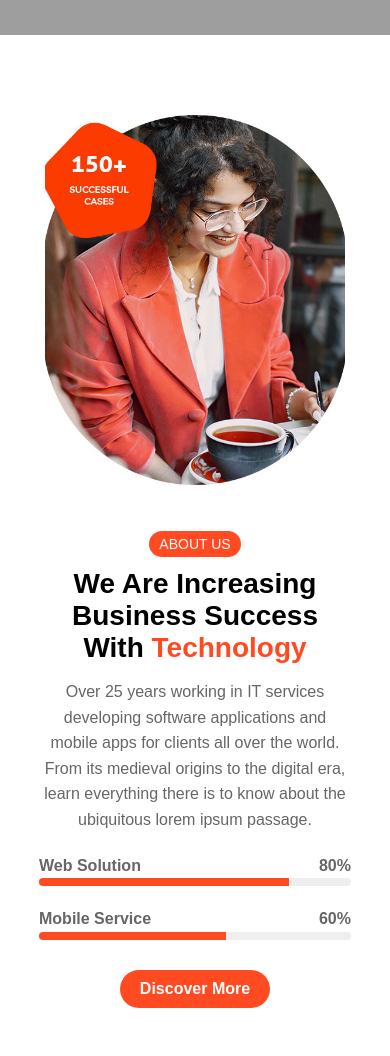
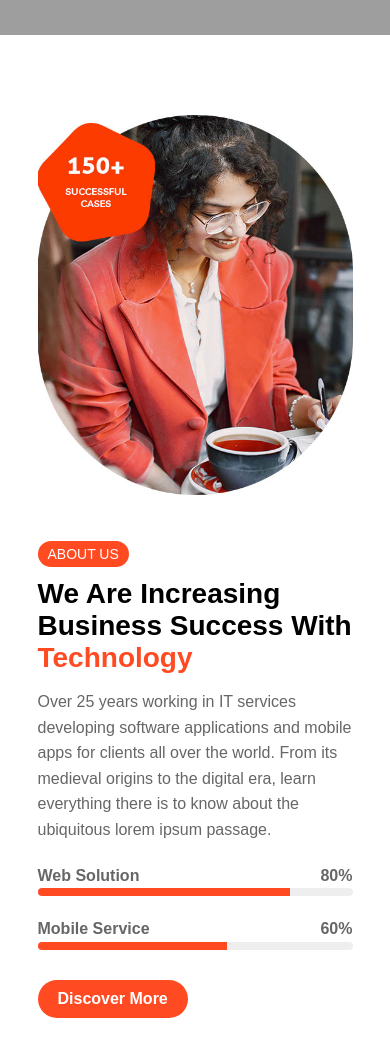
Before and after one commit to Rameshtems82/Tems_FirstProject, a plain HTML site: page index.html in a window 390 px wide. Shown: the part 884-1940 px from the top of the page. Drawn offline with Linux system fonts and the light colour scheme; grey boxes are pictures that could not be loaded.

Commit message:
Update style.css

```diff
--- a/style.css
+++ b/style.css
@@ -447,7 +447,10 @@ p {
         text-align: center;
     }
     .about-image {
-        width: 300px;
-        height: 370px;
+        width: 315px;
+        height: 380px;
+    }
+    .about-content{
+        text-align: left;
     }
 }
```
